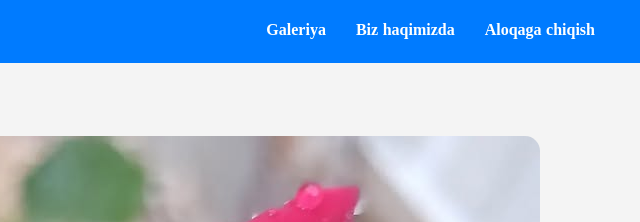
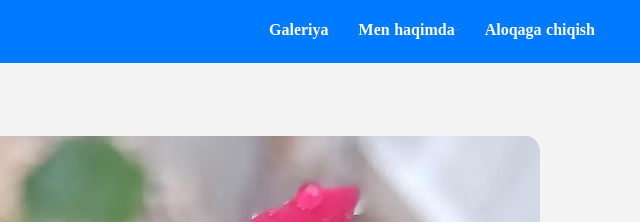
Before and after one commit to MrLitefsTim/-, a plain HTML site: page index.html in a window 1280 px wide. Shown: the top 222 px of the page, 640-1280 px from the left. Drawn offline with Linux system fonts and the light colour scheme.

Commit message:
Update index.html

```diff
--- a/index.html
+++ b/index.html
@@ -12,7 +12,7 @@
   <nav>
    <ul>
     <li><a href="#gallery-container">Galeriya</a></li>
-    <li><a href="#haqida">Biz haqimizda</a></li>
+    <li><a href="#haqida">Men haqimda</a></li>
     <li><a href="#aloqa">Aloqaga chiqish</a></li>
    </ul>
   </nav>
```
